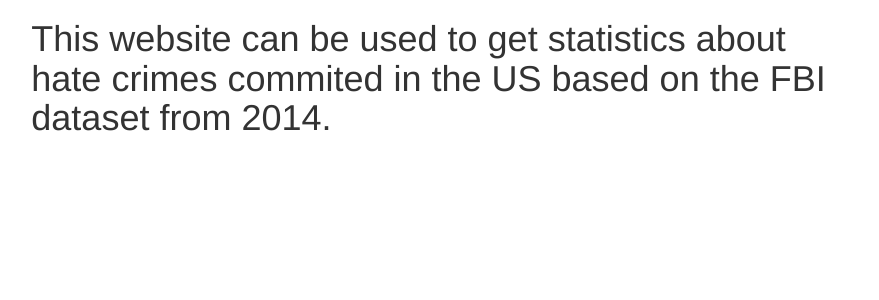
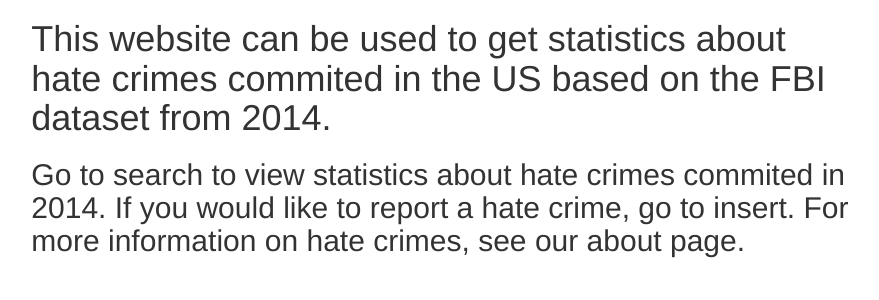
Before and after one commit to calvinzpinson/hateabase, a Python web app: template templates/index.html in a window 1280 px wide. Shown: the part 51-351 px from the top of the page, without its empty margins (197-1076 px from the left). Run offline with Jinja, Linux system fonts and the light colour scheme; the template is opened without the code that fills it, so the values that code supplies are empty; some libraries are stand-ins or nearby versions.

Commit message:
added description

```diff
--- a/templates/index.html
+++ b/templates/index.html
@@ -1,3 +1,6 @@
 {% extends "base.html" %}
 {% block title %}Home{% endblock %}
-{% block body %}<h1>This website can be used to get statistics about hate crimes commited in the US based on the FBI dataset from 2014.</h1>{% endblock %}
+{% block body %}
+<h1>This website can be used to get statistics about hate crimes commited in the US based on the FBI dataset from 2014.</h1>
+<h2>Go to search to view statistics about hate crimes commited in 2014. If you would like to report a hate crime, go to insert. For more information on hate crimes, see our about page.</h2>
+{% endblock %}
```
